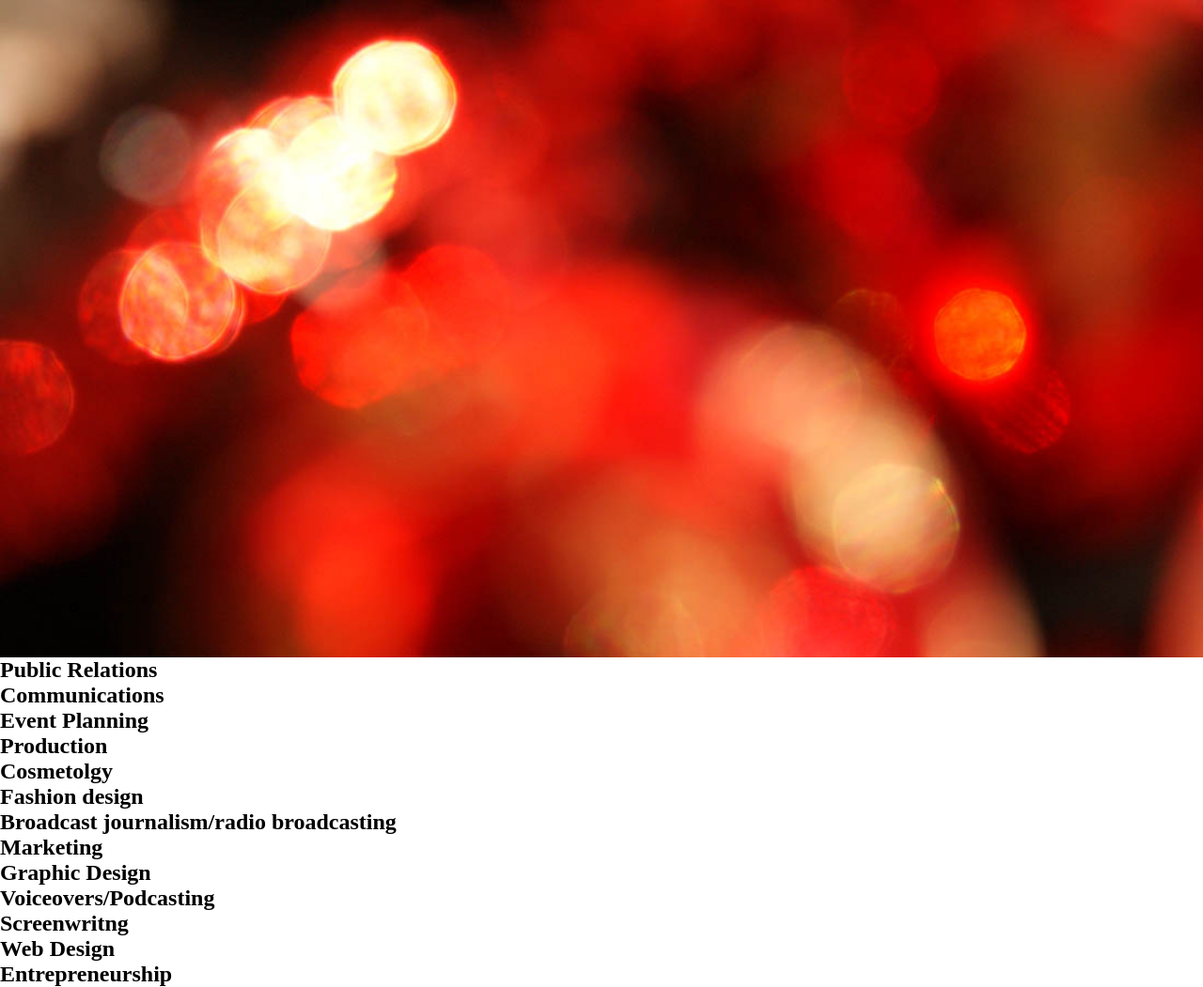
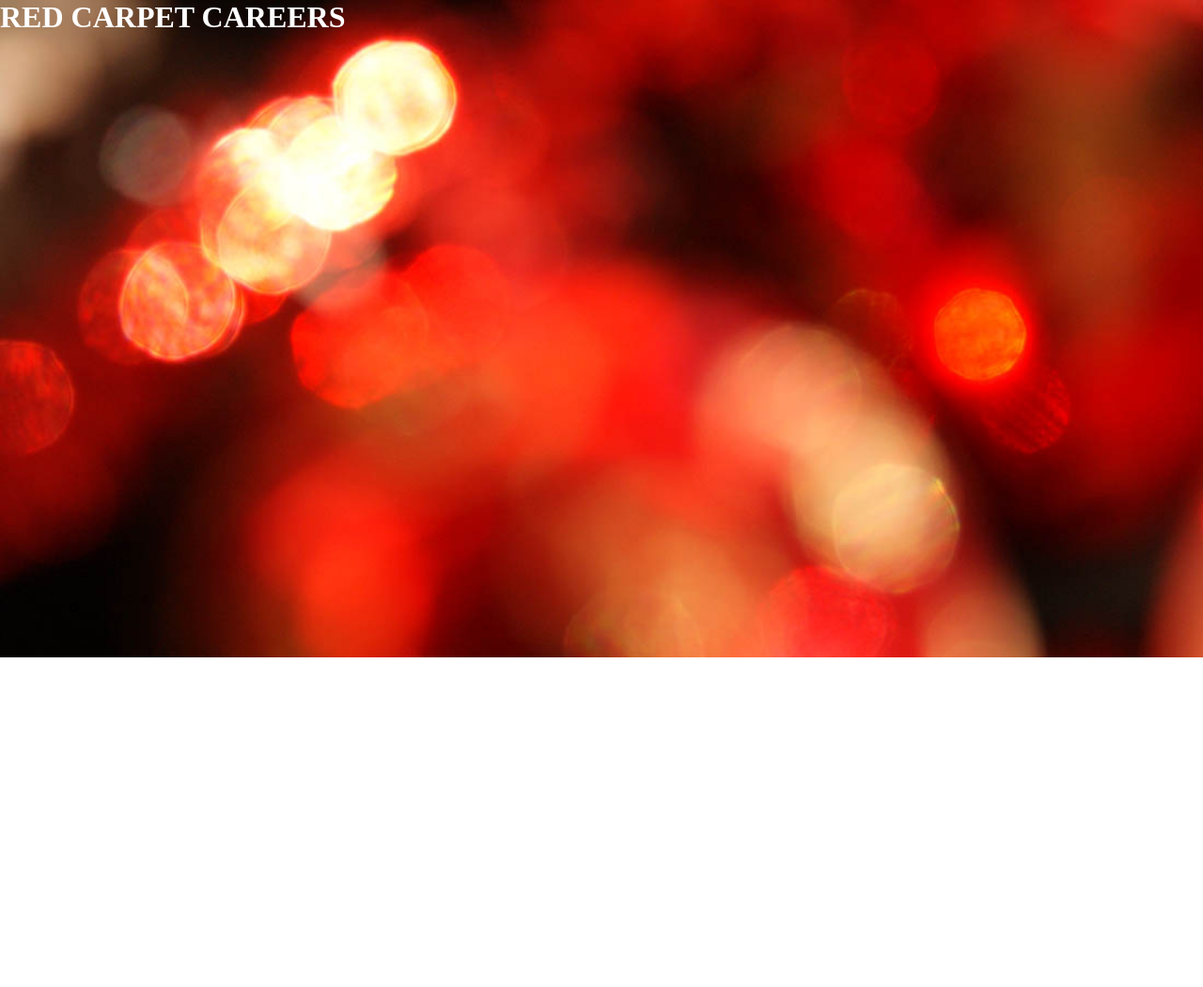
Before and after one commit to Freetown5/code_for_crittenton2, a plain HTML site: page index.html in a window 1280 px wide. Shown: the whole page at 94% size. Drawn offline with Linux system fonts and the light colour scheme.

Commit message:
added styling

```diff
--- a/index.css
+++ b/index.css
@@ -2,6 +2,9 @@
   box-sizing: border-box;
   margin: 0;
   padding: 0;
+}
+body{
+  color: white;
 }
 
 .banner{
@@ -13,3 +16,6 @@
   background-size: cover;
   margin: 0;
 }
+.banner-heading{
+  text-transform: uppercase;
+}
--- a/index.html
+++ b/index.html
@@ -8,8 +8,8 @@
 	<body>
 		<div class="container">
 			<div class="banner">
+				<h1 class="banner-heading">red carpet careers</h1>
 			</div>
-
 			<div class="careers">
 				<section>
 					<h1 class="job">Public Relations</h1>
```
